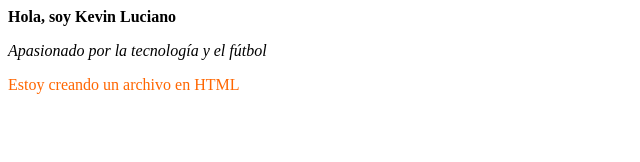
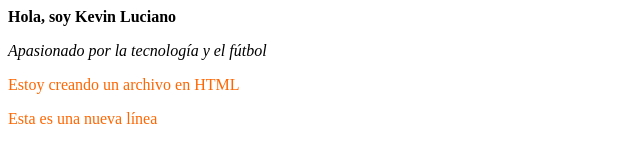
Before and after one commit to kalg12/practica-github, a plain HTML site: page index.html in a window 1280 px wide. Shown: the whole page, without its empty margins (0-640 px from the left). Drawn offline with Linux system fonts and the light colour scheme.

Commit message:
Se añade una nueva linea

```diff
--- a/index.html
+++ b/index.html
@@ -1,3 +1,4 @@
 <p><strong>Hola, soy Kevin Luciano</strong></p>
 <p><em>Apasionado por la tecnolog&iacute;a y el f&uacute;tbol</em></p>
 <p><span style="color: #ff6600">Estoy creando un archivo en HTML</span></p>
+<p><span style="color: #ff6600">Esta es una nueva línea</span></p>
```
